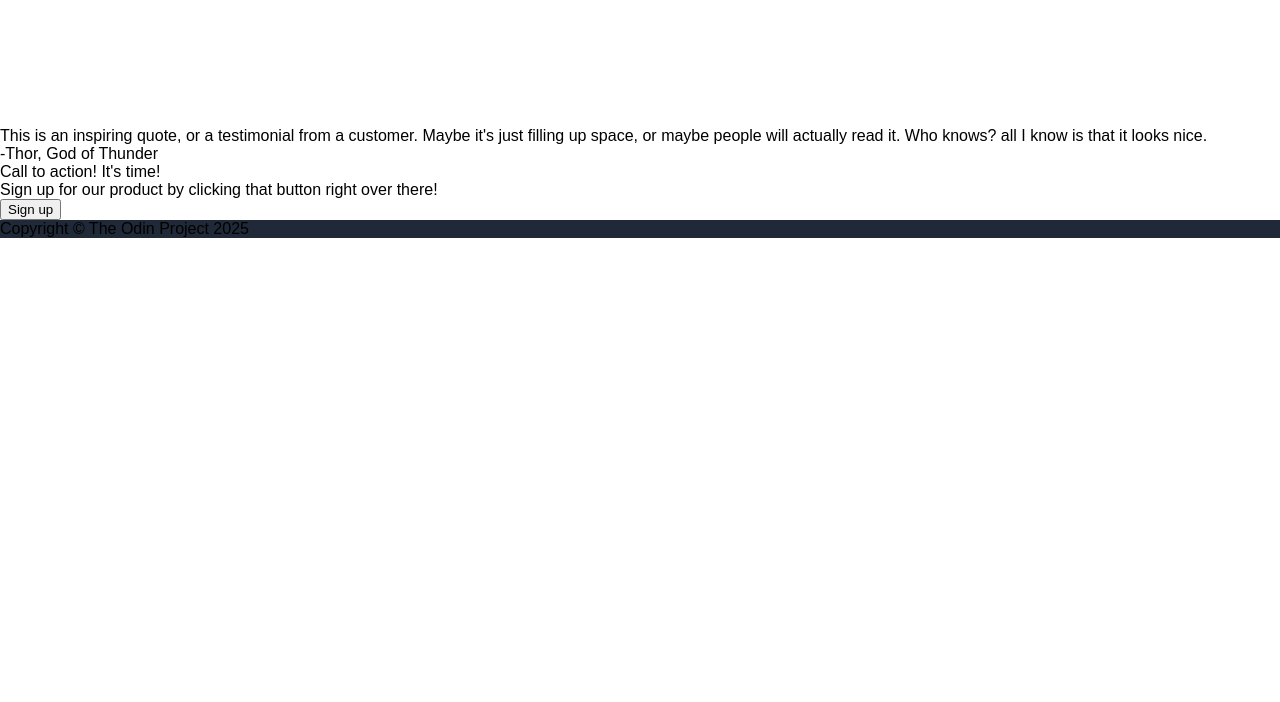
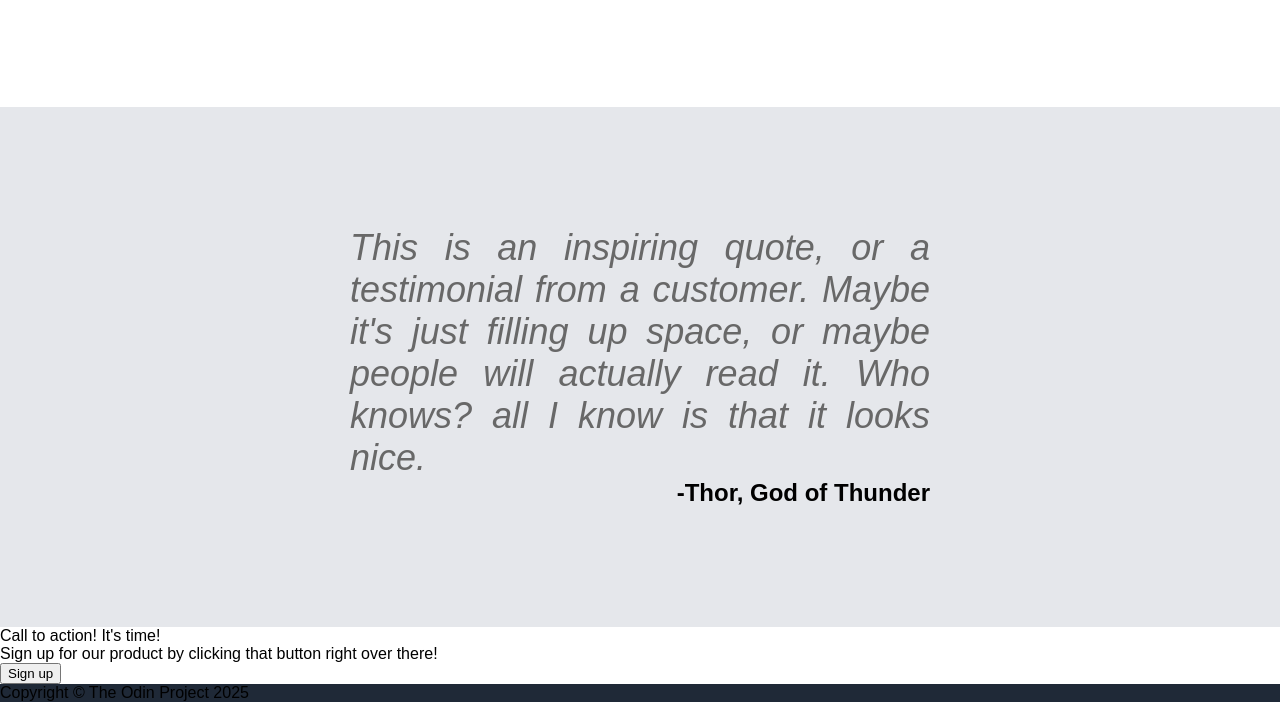
Before and after one commit to TrueEdgeCorp/landing-page, a plain HTML site: page index.html in a window 1280 px wide. Shown: the part 1089-1791 px from the top of the page. Before the commit the page ends 1327 px from the top, so only its background shows below. Drawn offline with Linux system fonts and the light colour scheme.

Commit message:
Complete CSS code for quote section

```diff
--- a/style.css
+++ b/style.css
@@ -3,7 +3,7 @@ body {
     margin: 0;
 }
 
-/* FOR HEADER SECTION */
+/* FOR HEADER SECTION --------------------------------------------*/
 
 a, ul {
     list-style: none;
@@ -66,7 +66,7 @@ a, ul {
     padding: 10px 30px;
 }
 
-/* FOR INFO SECTION */
+/* FOR INFO SECTION -----------------------------------------------*/
 
 .title {
     text-align: center;
@@ -80,7 +80,7 @@ a, ul {
     display: flex;
     justify-content: center;
     gap: 60px;
-    margin-bottom: 130px;
+    margin-bottom: 110px;
 }
 
 .item {
@@ -103,6 +103,30 @@ a, ul {
     max-width: 170px;
 }
 
+/* FOR QUOTE SECTION -----------------------------------------------*/
+
+.quotesec {
+    background-color: #e5e7eb;
+    display: flex;
+    flex-direction: column;
+    padding: 120px 350px;
+}
+
+.quote {
+    font-size: 36px;
+    font-style: italic;
+    text-align: justify;
+    color: #686868;
+}
+
+.signature {
+    font-size: 24px;
+    font-weight: 900;
+    text-align: end;
+}
+
+/* FOR SIGNUP SECTION AT BOTTOM PAGE -------------------------------------*/
+
 .header,
 .footer {
     background-color: #1f2937;
```
